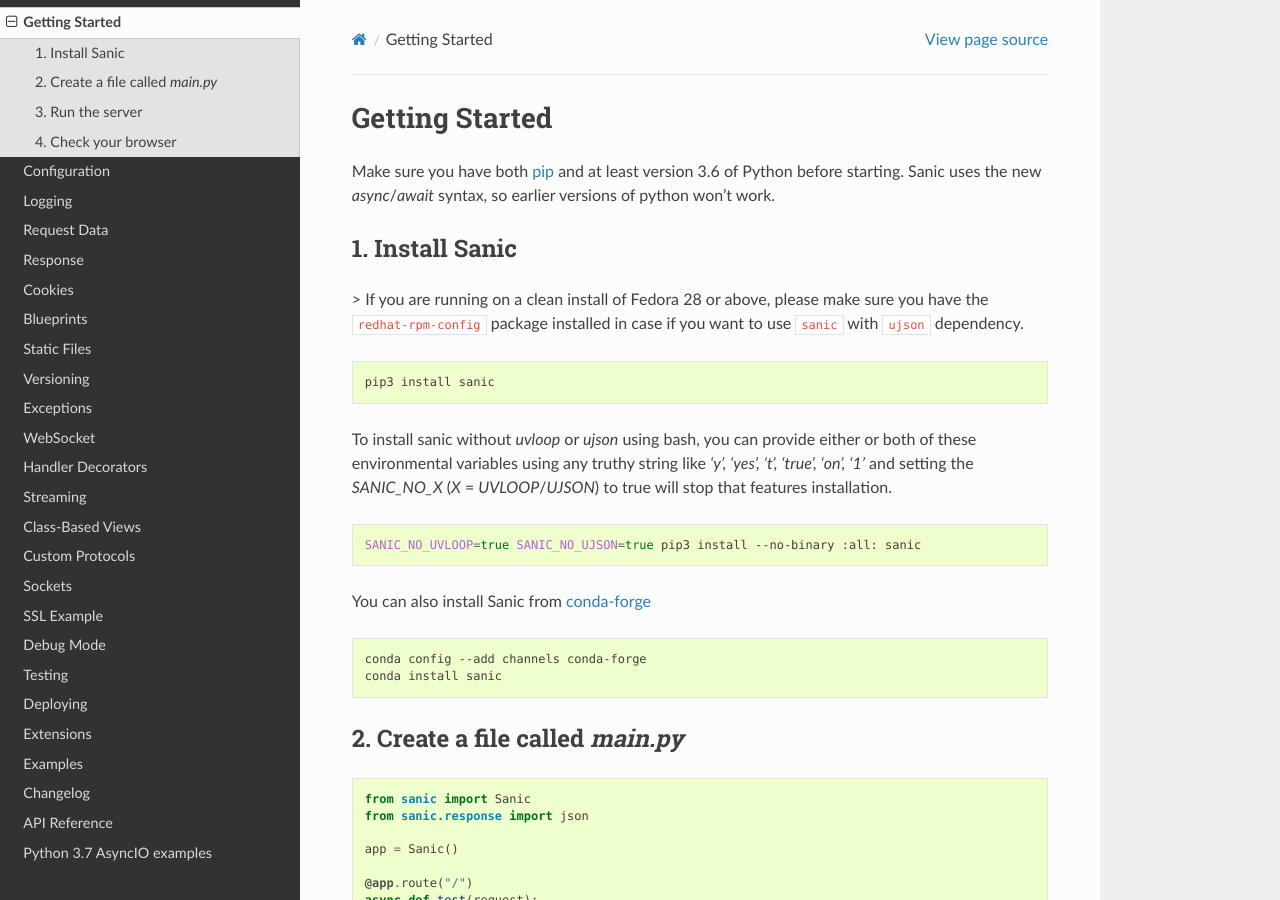
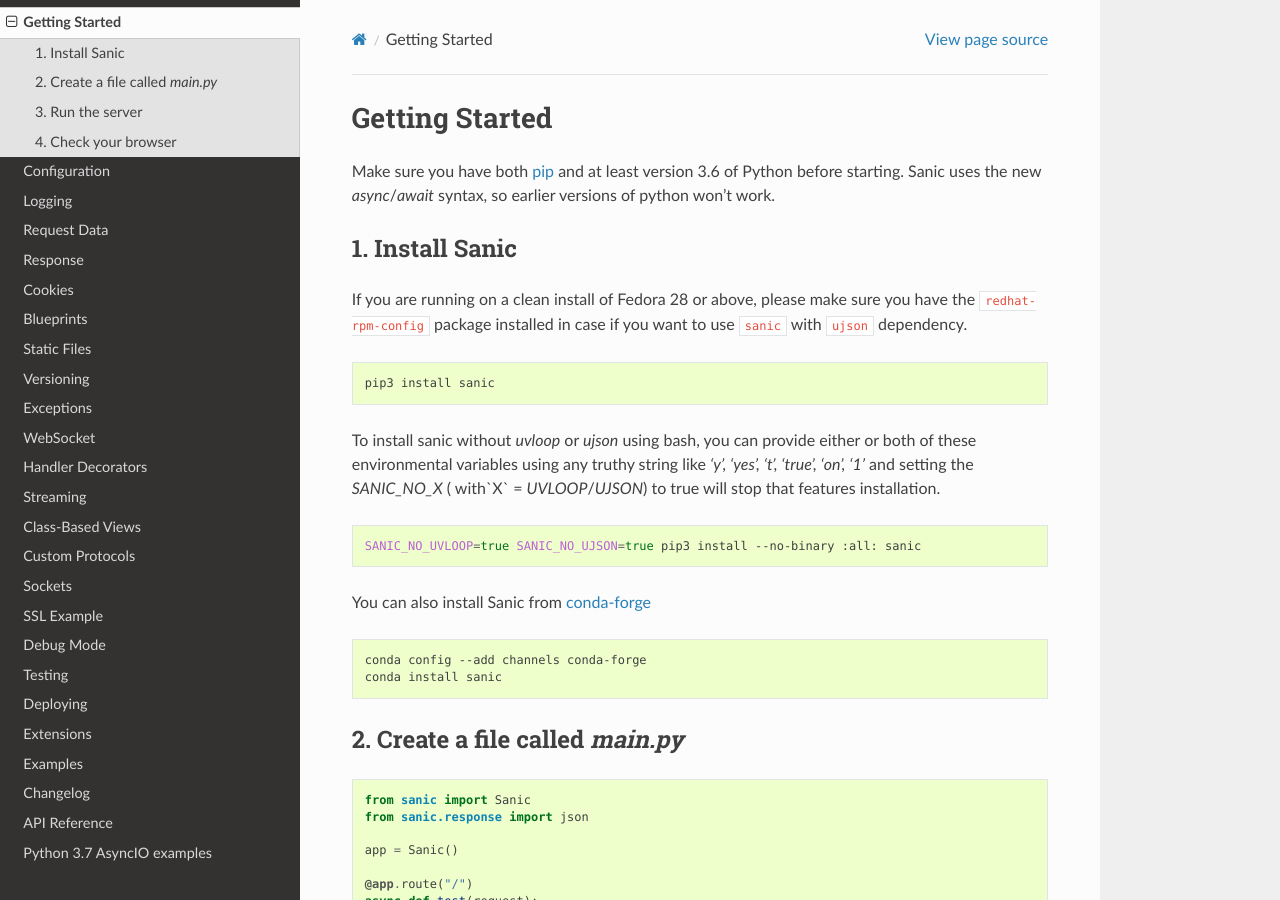
Before and after one commit to sanic-org/sanic, a Sphinx documentation site: the page built from docs/sanic/getting_started.rst, in a window 1280 px wide and 900 px high. Built offline with Sphinx 7.4.7 and the Read the Docs theme 2.0.0, drawn with Linux system fonts in a browser that asks for light colours; pages that are not in the unit, such as notebooks, are missing from menus.

Commit message:
Update getting_started.rst
Dummy commit for Travis

```diff
--- a/docs/sanic/getting_started.rst
+++ b/docs/sanic/getting_started.rst
@@ -8,14 +8,14 @@
 1. Install Sanic
 ----------------
 
->   If you are running on a clean install of Fedora 28 or above, please make sure you have the ``redhat-rpm-config`` package installed in case if you want to use ``sanic`` with ``ujson`` dependency.
+If you are running on a clean install of Fedora 28 or above, please make sure you have the ``redhat-rpm-config`` package installed in case if you want to use ``sanic`` with ``ujson`` dependency.
 
 .. code-block:: bash
 
     pip3 install sanic
 
 To install sanic without `uvloop` or `ujson` using bash, you can provide either or both of these environmental variables
-using any truthy string like `'y', 'yes', 't', 'true', 'on', '1'` and setting the `SANIC_NO_X` (`X` = `UVLOOP`/`UJSON`)
+using any truthy string like `'y', 'yes', 't', 'true', 'on', '1'` and setting the `SANIC_NO_X` ( with`X` = `UVLOOP`/`UJSON`)
 to true will stop that features installation.
 
 .. code-block:: bash
```
